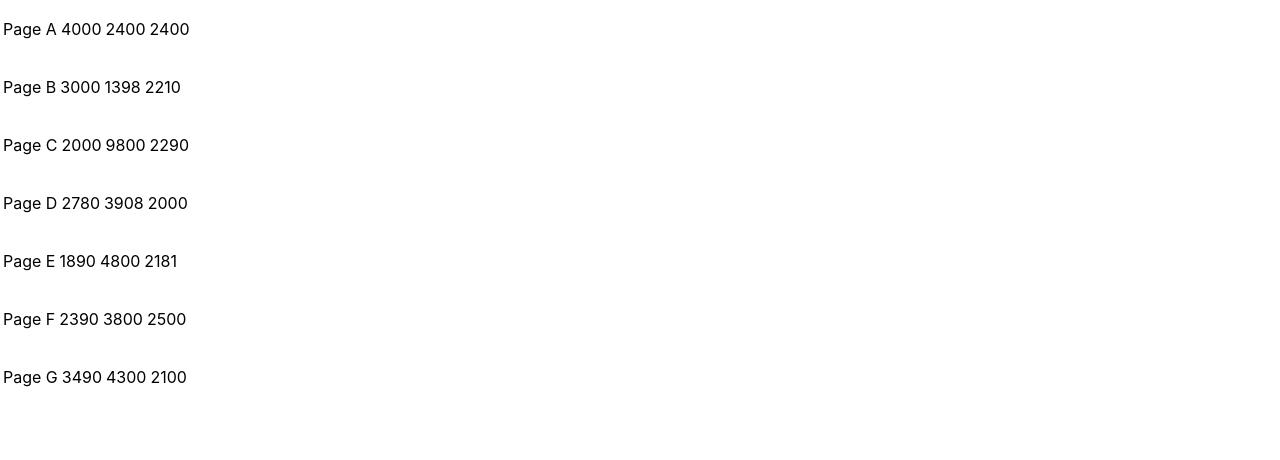
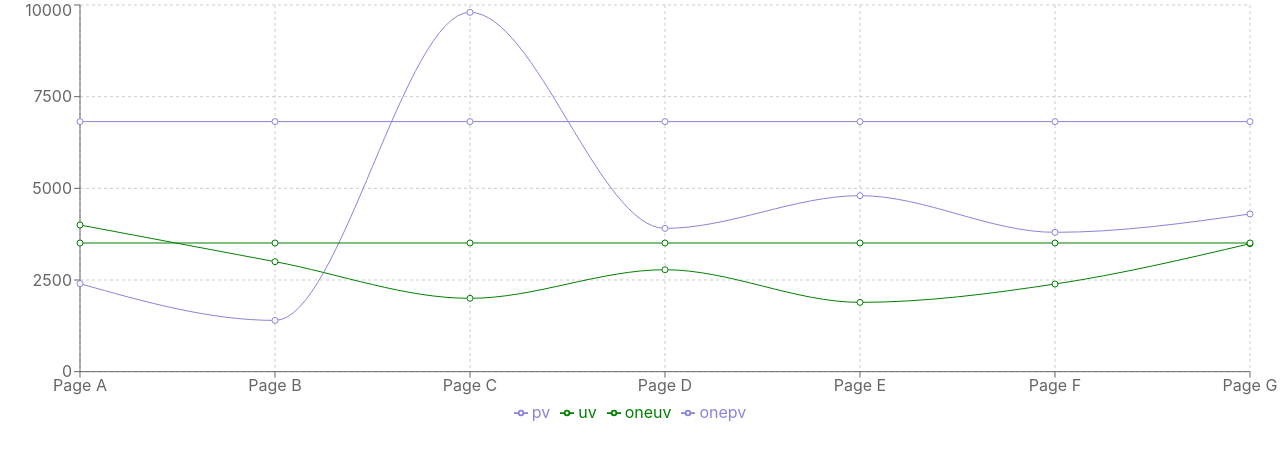
Before and after one commit to ibrohim777775/reachart-for-test, a React (Create React App) app: page / in a window 1280 px wide. Shown: the top 460 px of the page. Built offline with nearby package versions, Linux system fonts and the light colour scheme.

Commit message:
added recharts lib

```diff
--- a/package.json
+++ b/package.json
@@ -9,6 +9,7 @@
     "react": "^17.0.2",
     "react-dom": "^17.0.2",
     "react-scripts": "4.0.3",
+    "recharts": "^2.0.9",
     "web-vitals": "^1.0.1"
   },
   "scripts": {
--- a/src/App.js
+++ b/src/App.js
@@ -1,10 +1,93 @@
-import data from "./db";
+// import data from "./db";
+import { useEffect, useState } from "react";
+import {
+  LineChart,
+  Line,
+  XAxis,
+  YAxis,
+  CartesianGrid,
+  Tooltip,
+  Legend,
+  ResponsiveContainer,
+} from "recharts";
+
 import "./App.css";
-import { useState } from "react";
 
 function App() {
   // console.log(data);
   const [newData, setNewData] = useState([]);
+  const data = [
+    {
+      name: "Page A",
+      uv: 4000,
+      pv: 2400,
+      amt: 2400,
+      oneuv: 3509.23,
+      zScoreuv: 1.69,
+      onepv: 6819.94,
+      zScorepv: -0.78,
+    },
+    {
+      name: "Page B",
+      uv: 3000,
+      pv: 1398,
+      amt: 2210,
+      oneuv: 3509.23,
+      zScoreuv: 0.29,
+      onepv: 6819.94,
+      zScorepv: -1.19,
+    },
+    {
+      name: "Page C",
+      uv: 2000,
+      pv: 9800,
+      amt: 2290,
+      oneuv: 3509.23,
+      zScoreuv: -1.11,
+      onepv: 6819.94,
+      zScorepv: 2.2,
+    },
+    {
+      name: "Page D",
+      uv: 2780,
+      pv: 3908,
+      amt: 2000,
+      oneuv: 3509.23,
+      zScoreuv: -0.02,
+      onepv: 6819.94,
+      zScorepv: -0.18,
+    },
+    {
+      name: "Page E",
+      uv: 1890,
+      pv: 4800,
+      amt: 2181,
+      oneuv: 3509.23,
+      zScoreuv: -1.26,
+      onepv: 6819.94,
+      zScorepv: 0.18,
+    },
+    {
+      name: "Page F",
+      uv: 2390,
+      pv: 3800,
+      amt: 2500,
+      oneuv: 3509.23,
+      zScoreuv: -0.56,
+      onepv: 6819.94,
+      zScorepv: -0.22,
+    },
+    {
+      name: "Page G",
+      uv: 3490,
+      pv: 4300,
+      amt: 2100,
+      oneuv: 3509.23,
+      zScoreuv: 0.97,
+      onepv: 6819.94,
+      zScorepv: -0.02,
+    },
+  ];
 
   const arr = [...data];
   console.log(arr);
@@ -24,39 +107,89 @@ function App() {
       zScore =
         Math.round(((item[prop] - avarage) / variance + Number.EPSILON) * 100) /
         100; // Z-Score
-      console.log(item.name, item[prop], " da z-score", zScore, " boladi");
+      console.log(avarage, "ortacha qiymat");
+      console.log(variance, "otkloneniya");
+      item["one" + prop] =
+        Math.round((variance + avarage + Number.EPSILON) * 100) / 100;
+      item["zScore" + prop] = zScore;
+      // console.log(item.name, item[prop], " da z-score", zScore, " boladi");
+      console.log(item);
     });
-    return variance;
   };
-  newArr("uv");
-  newArr("pv");
-  newArr("amt");
-
+  useEffect(() => {
+    // newArr("uv");
+    // newArr("pv");
+  }, []);
+  // newArr("amt");
+  console.log(data);
   return (
-    <div className="App">
-      {data.map((item) => (
-        <div key={item.uv}>
-          <table>
-            <tbody>
-              <tr>
-                <td>
-                  <p>{item.name}</p>
-                </td>
-                <td>
-                  <p>{item.uv}</p>
-                </td>
-                <td>
-                  <p>{item.pv}</p>
-                </td>
-                <td>
-                  <p>{item.amt}</p>
-                </td>
-              </tr>
-            </tbody>
-          </table>
-        </div>
-      ))}
-    </div>
+    <ResponsiveContainer width="100%" aspect={3}>
+      <LineChart
+        width={500}
+        height={300}
+        data={data}
+        margin={{
+          top: 5,
+          right: 30,
+          left: 20,
+          bottom: 5,
+        }}
+      >
+        <CartesianGrid strokeDasharray="3 3" />
+        <XAxis dataKey="name" />
+        <YAxis />
+        <Tooltip />
+        <Legend />
+        <Line
+          type="monotone"
+          dataKey="pv"
+          stroke="#8884d8"
+          activeDot={{ r: 8 }}
+        />
+        <Line
+          type="monotone"
+          dataKey="uv"
+          stroke="green"
+          activeDot={{ r: 8 }}
+        />
+        {/* <Line
+        type="monotone"
+        dataKey="amt"
+        stroke="red"
+        activeDot={{ r: 8 }}
+      /> */}
+        {/* <Line
+        type="monotone"
+        dataKey="zScorepv"
+        stroke="#8884d8"
+        activeDot={{ r: 8 }}
+      /> */}
+        {/* <Line
+        type="monotone"
+        dataKey="zScoreamt"
+        stroke="red"
+        activeDot={{ r: 8 }}
+      /> */}
+        {/* <Line
+        type="monotone"
+        dataKey="zScoreuv"
+        stroke="green"
+        activeDot={{ r: 8 }}
+      />  */}
+        <Line
+          type="monotone"
+          dataKey="oneuv"
+          stroke="green"
+          activeDot={{ r: 8 }}
+        />
+        <Line
+          type="monotone"
+          dataKey="onepv"
+          stroke="#8884d8"
+          activeDot={{ r: 8 }}
+        />
+      </LineChart>
+    </ResponsiveContainer>
   );
 }
 
--- a/src/db.js
+++ b/src/db.js
@@ -1,7 +1,7 @@
 const data = [
   {
     name: "Page A",
-    uv: 4000,
+    uv: 4000, //4000
     pv: 2400,
     amt: 2400,
   },
```
Also changed, not shown: 1 other file (tests, documents, lock files or other folders).
